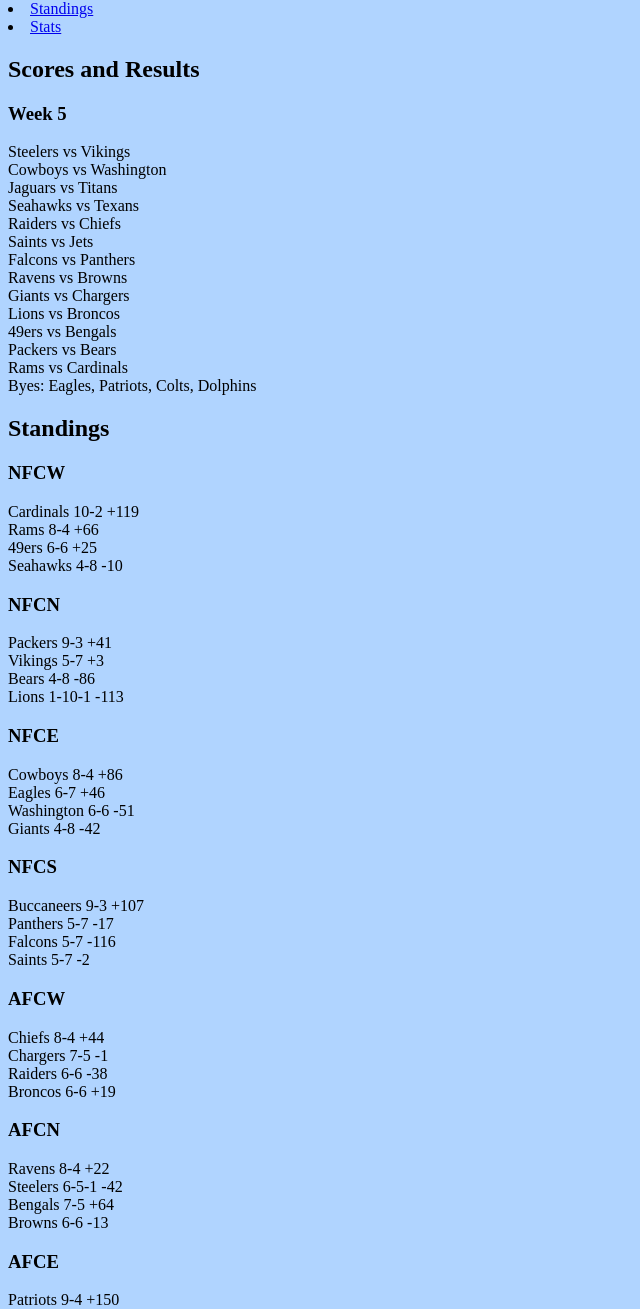
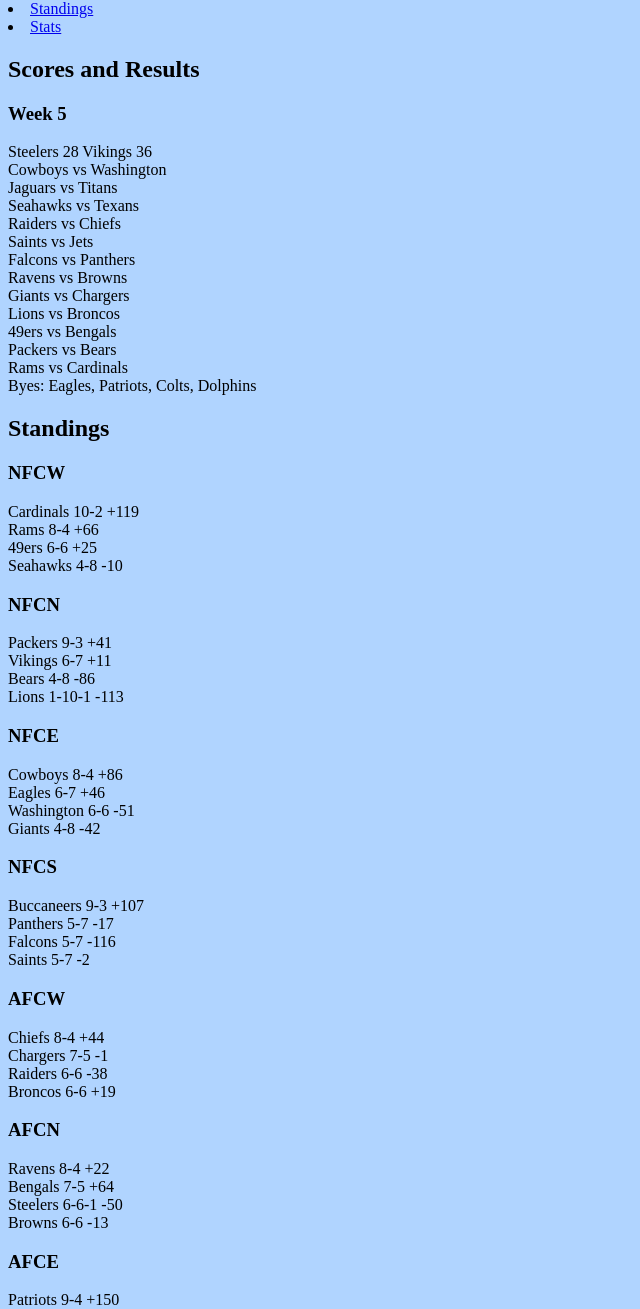
Before and after one commit to moojoohoo/moojoohoo.github.io, a plain HTML site: page index.html in a window 1280 px wide. Shown: the part 145-1454 px from the top of the page, without its empty margins (0-640 px from the left). Drawn offline with Linux system fonts and the light colour scheme.

Commit message:
Update index.html

```diff
--- a/index.html
+++ b/index.html
@@ -25,7 +25,7 @@
 <h2 id="Scores_and_Results">Scores and Results</h2>
 <h3>Week 5</h3>
 <p>
-Steelers vs Vikings<br>
+Steelers 28 Vikings 36<br>
 Cowboys vs Washington<br>
 Jaguars vs Titans<br>
 Seahawks vs Texans<br>
@@ -52,7 +52,7 @@ Seahawks 4-8 -10
 <h3>NFCN</h3>
 <p>
 Packers 9-3 +41<br>
-Vikings 5-7 +3<br>
+Vikings 6-7 +11<br>
 Bears 4-8 -86<br>
 Lions 1-10-1 -113
 </p>
@@ -80,8 +80,8 @@ Broncos 6-6 +19
 <h3>AFCN</h3>
 <p>
 Ravens 8-4 +22<br>
-Steelers 6-5-1 -42<br>
 Bengals 7-5 +64<br>
+Steelers 6-6-1 -50<br>
 Browns 6-6 -13<br>
 </p>
 <h3>AFCE</h3>
```
